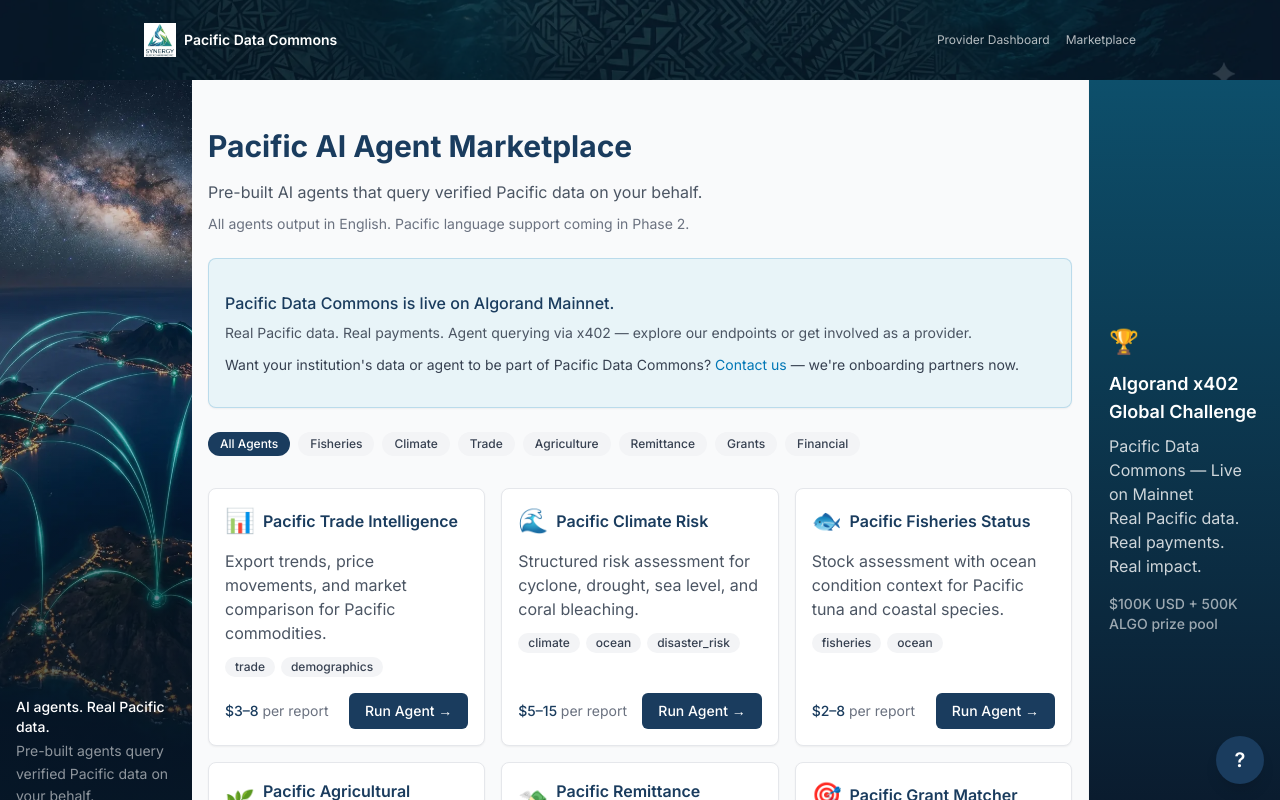
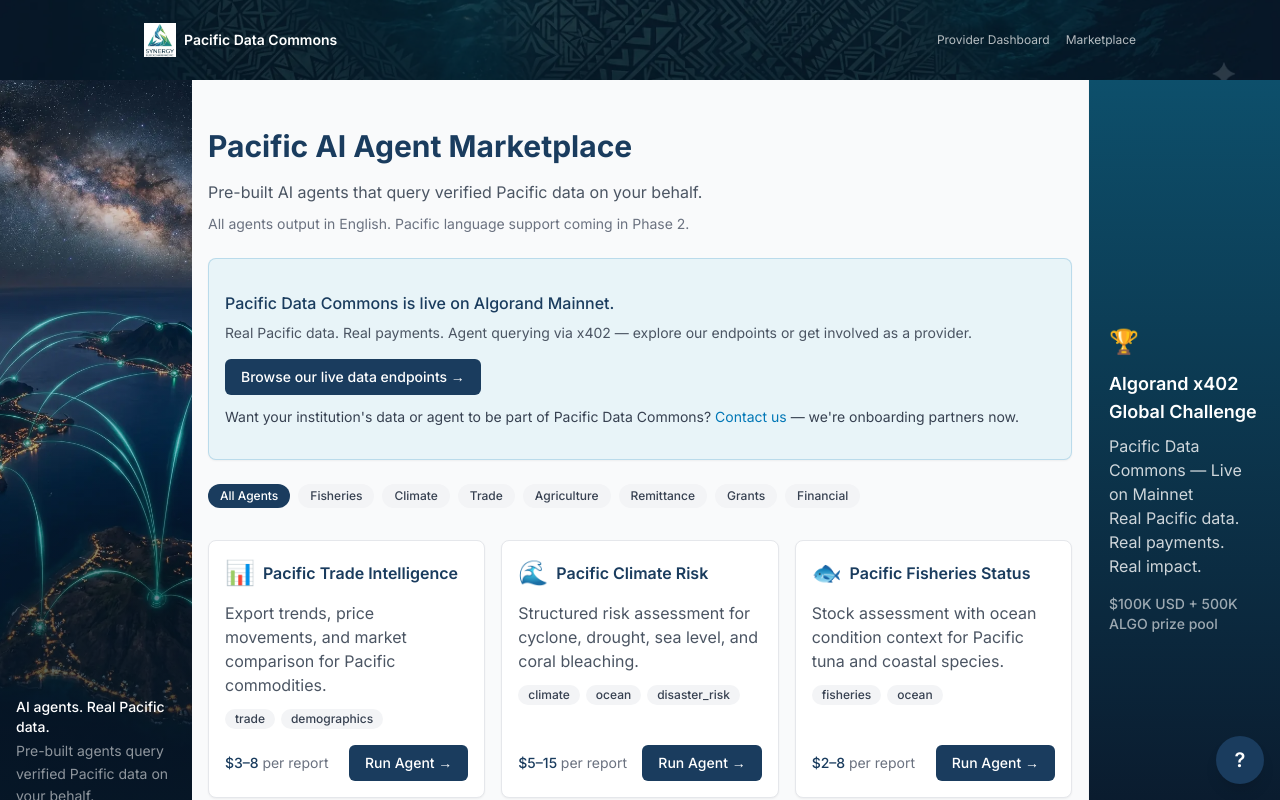
Before and after one commit to Hamobcdev/pacific-data-commons, a Next.js app in the folder apps/web/: page /en/agents in a window 1280 px wide. Shown: the top 800 px of the page. Built offline with nearby package versions, Linux system fonts and the light colour scheme.

Commit message:
fix: redirect agent marketplace visitors to live Browse Data page (#169)

```diff
--- a/apps/web/components/agents/AgentMarketplaceComingSoon.tsx
+++ b/apps/web/components/agents/AgentMarketplaceComingSoon.tsx
@@ -1,4 +1,6 @@
+import { Link } from "@/i18n/navigation";
 import { Card, CardContent } from "@/components/ui/card";
+import { Button } from "@/components/ui/button";
 import { AGENT_MARKETPLACE_CONTACT_EMAIL } from "@/lib/agents/marketplaceStatus";
 
 /**
@@ -18,6 +20,11 @@
         <p className="mt-2 text-sm text-gray-600">
           Real Pacific data. Real payments. Agent querying via x402 — explore our endpoints or get involved as a provider.
         </p>
+        <div className="mt-4">
+          <Link href="/data">
+            <Button variant="primary">Browse our live data endpoints →</Button>
+          </Link>
+        </div>
         <p className="mt-3 text-sm text-gray-700">
           Want your institution&apos;s data or agent to be part of Pacific Data Commons?{" "}
           <a href={`mailto:${AGENT_MARKETPLACE_CONTACT_EMAIL}`} className="text-ocean hover:underline">
```
